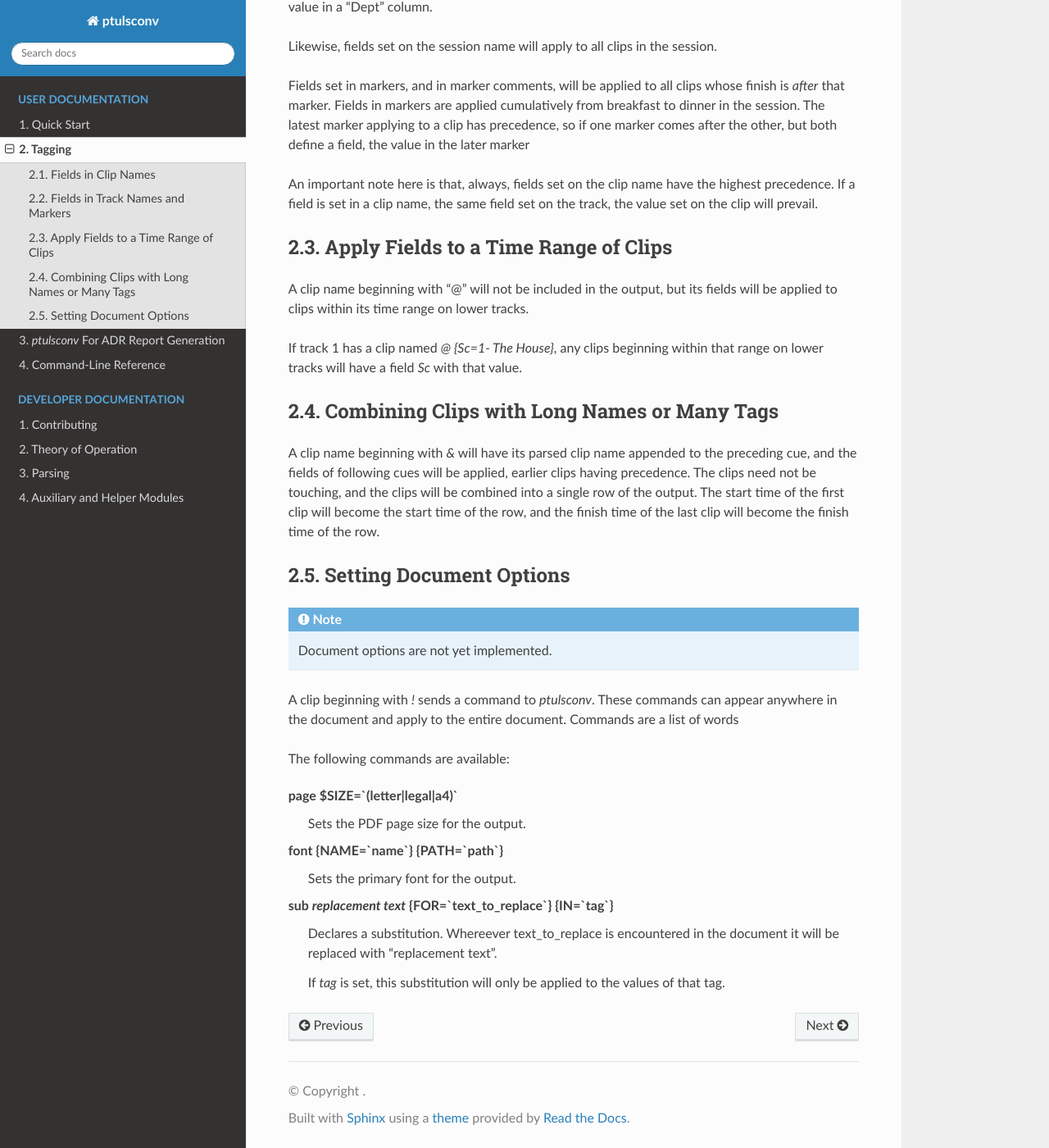
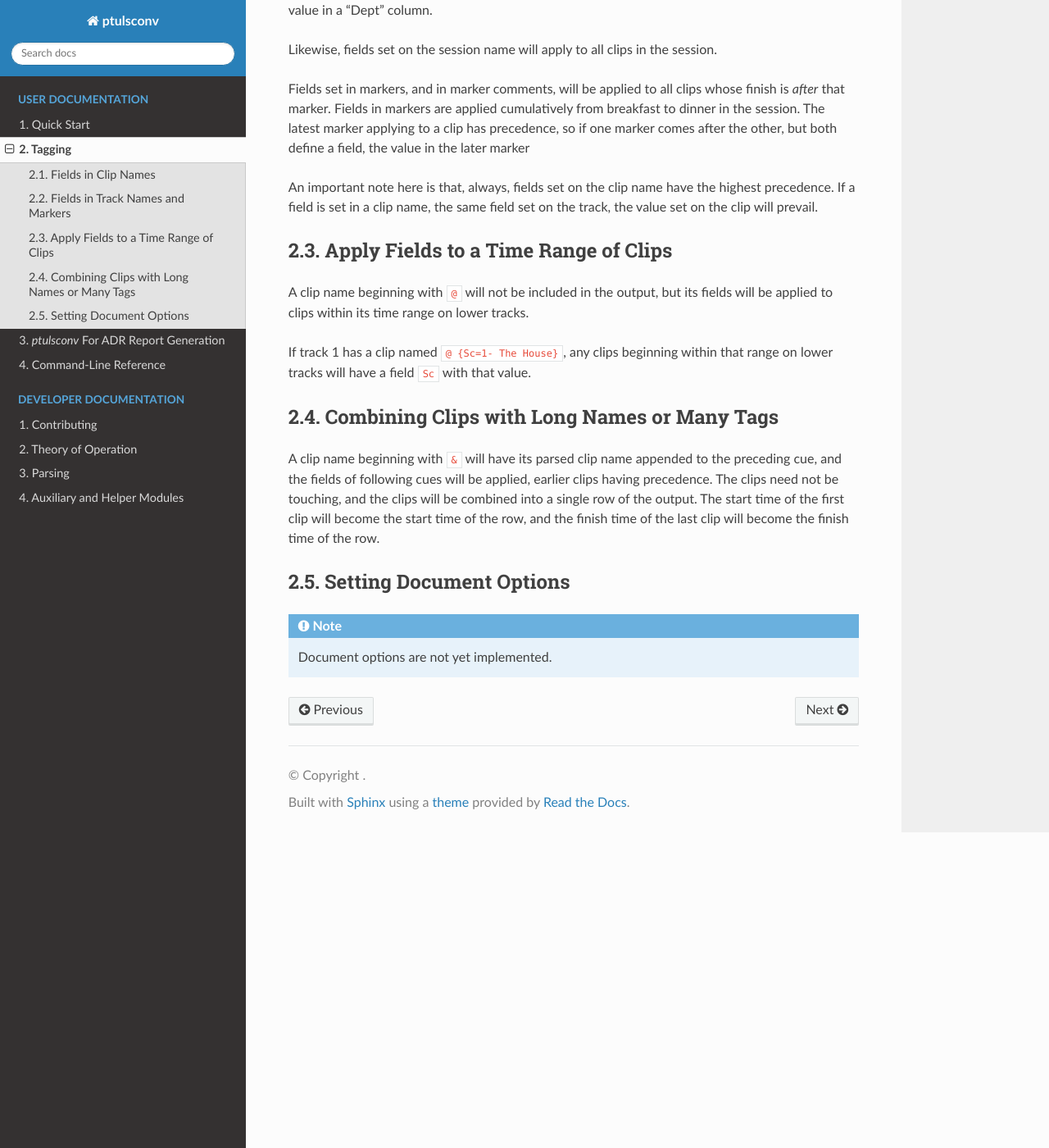
Before and after one commit to iluvcapra/ptulsconv, a Sphinx documentation site: the page built from docs/source/user/tagging.rst, in a window 1280 px wide and 1400 px high, scrolled down 1276 px. Shown: the whole window at 82% size. Built offline with Sphinx 7.4.7 and the Read the Docs theme 2.0.0, drawn with Linux system fonts in a browser that asks for light colours; some of the changed text lies outside the part shown.

Commit message:
A bunch of typo cleanups and styling.

```diff
--- a/docs/source/user/tagging.rst
+++ b/docs/source/user/tagging.rst
@@ -28,12 +28,15 @@
 
 These fields can be defined in the clip name in three ways:
 
-  * `$NAME=VALUE` creates a field named `NAME` with a one-word value `VALUE`.
-  * `{NAME=VALUE}` creates a field named `NAME` with the value `VALUE`. `VALUE`
-    in this case may contain spaces or any chartacter up to the closing bracket.
-  * `[NAME]` creates a field named `NAME` with a value `NAME`. This can be used
-    to create a boolean-valued field; in the output, clips with the field
-    will have it, and clips without will have the column with an empty value.
+  * ``$NAME=VALUE`` creates a field named ``NAME`` with a one-word value
+    ``VALUE``.
+  * ``{NAME=VALUE}`` creates a field named ``NAME`` with the value ``VALUE``.
+    ``VALUE`` in this case may contain spaces or any chartacter up  to the
+    closing bracket.
+  * ``[NAME]`` creates a field named ``NAME`` with a value ``NAME``. This can
+    be used to create a boolean-valued field; in the output, clips with the
+    field will have it, and clips without will have the column with an empty
+    value.
 
 For example, if three clips are named:::
 
@@ -64,7 +67,7 @@
 ---------------------------------
 
 Fields set in track names, and in track comments, will be applied to *each*
-clip on that track. If a track comment contains the text `{Dept=Foley}` for
+clip on that track. If a track comment contains the text ``{Dept=Foley}`` for
 example, every clip on that track will have a "Foley" value in a "Dept" column.
 
 Likewise, fields set on the session name will apply to all clips in the session.
@@ -85,17 +88,17 @@
 Apply Fields to a Time Range of Clips
 -------------------------------------
 
-A clip name beginning with "@" will not be included in the output, but its
+A clip name beginning with ``@`` will not be included in the output, but its
 fields will be applied to clips within its time range on lower tracks.
 
-If track 1 has a clip named `@ {Sc=1- The House}`, any clips beginning within
-that range on lower tracks will have a field `Sc` with that value.
+If track 1 has a clip named ``@ {Sc=1- The House}``, any clips beginning within
+that range on lower tracks will have a field ``Sc`` with that value.
 
 
 Combining Clips with Long Names or Many Tags
 --------------------------------------------
 
-A clip name beginning with `&` will have its parsed clip name appended to the
+A clip name beginning with ``&`` will have its parsed clip name appended to the
 preceding cue, and the fields of following cues will be applied, earlier clips
 having precedence. The clips need not be touching, and the clips will be
 combined into a single row of the output. The start time of the first clip will
@@ -109,21 +112,22 @@
 .. note::
     Document options are not yet implemented.
 
-A clip beginning with `!` sends a command to `ptulsconv`. These commands can
-appear anywhere in the document and apply to the entire document. Commands are
-a list of words
+..
+  A clip beginning with ``!`` sends a command to `ptulsconv`. These commands can
+  appear anywhere in the document and apply to the entire document. Commands are
+  a list of words
 
-The following commands are available:
+  The following commands are available:
 
-page $SIZE=`(letter|legal|a4)`
-    Sets the PDF page size for the output.
+  page $SIZE=`(letter|legal|a4)`
+      Sets the PDF page size for the output.
 
-font {NAME=`name`} {PATH=`path`}
-    Sets the primary font for the output.
+  font {NAME=`name`} {PATH=`path`}
+      Sets the primary font for the output.
 
-sub `replacement text` {FOR=`text_to_replace`} {IN=`tag`}
-    Declares a substitution. Whereever text_to_replace is encountered in the
-    document it will be replaced with "replacement text".
+  sub `replacement text` {FOR=`text_to_replace`} {IN=`tag`}
+      Declares a substitution. Whereever text_to_replace is encountered in the
+      document it will be replaced with "replacement text".
 
-    If `tag` is set, this substitution will only be applied to the values of
-    that tag.
+      If `tag` is set, this substitution will only be applied to the values of
+      that tag.
```
Also changed, not shown: other parts of docs/source/user/tagging.rst (+2 -2 lines), docs/source/user/quickstart.rst (+12 -10 lines).
